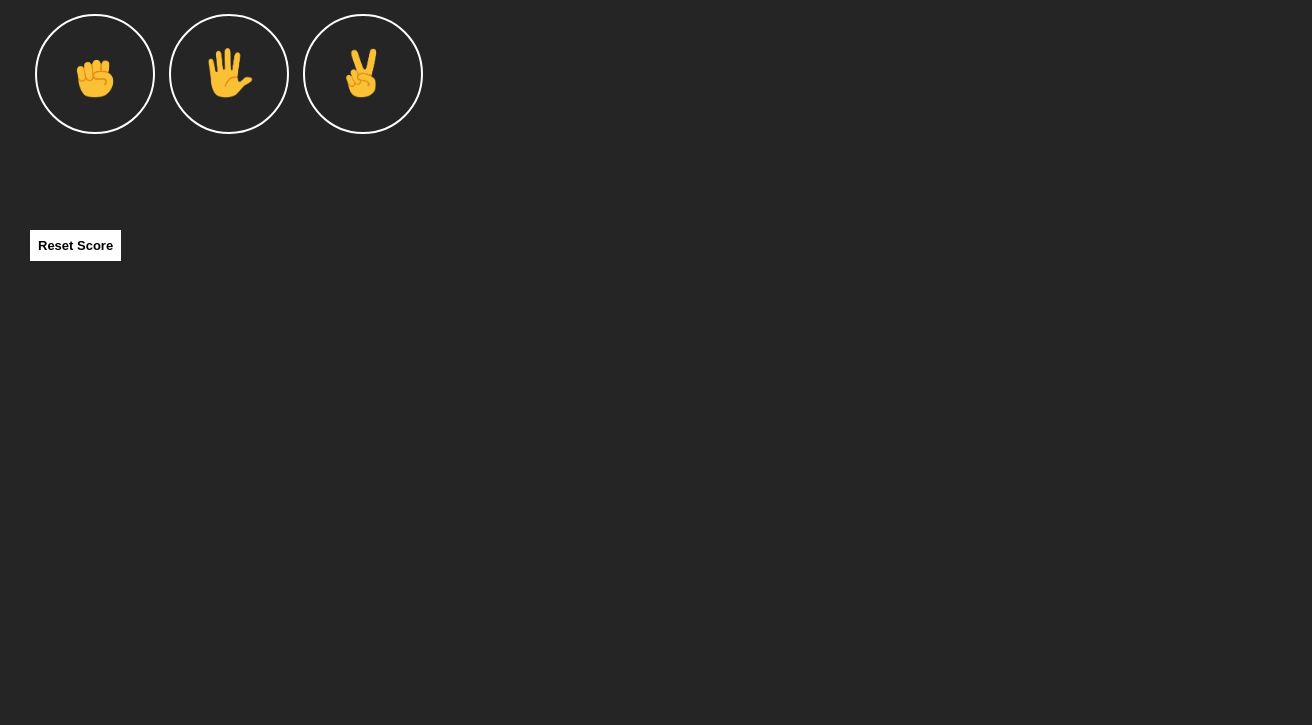
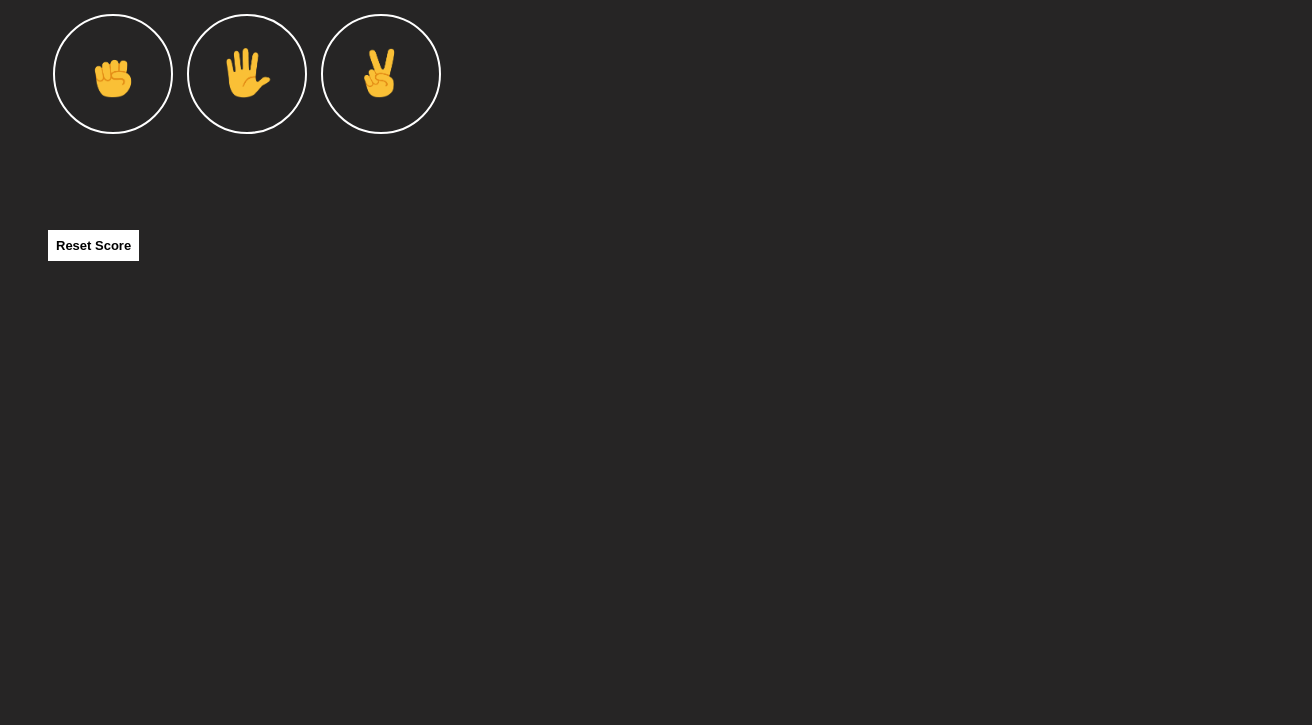
Before and after one commit to RiteshLuitel60/RPS-Interactive, a plain HTML site: page index.html in a window 1280 px wide. Shown: the part 75-800 px from the top of the page, 1312 px wide, since content can reach past the window. Drawn offline with Linux system fonts and the light colour scheme.

Commit message:
Update RPSanimated.css

```diff
--- a/RPSanimated.css
+++ b/RPSanimated.css
@@ -1,9 +1,8 @@
       body {
         background-color: rgb(38, 37, 37);
         color: white;
-            padding-left: 20px;
-            margin-left: 10px;
-
+            position: relative;
+    left: 40px;
       }
       .title {
         font-family: "Open Sans", "Helvetica Neue", sans-serif;
```
